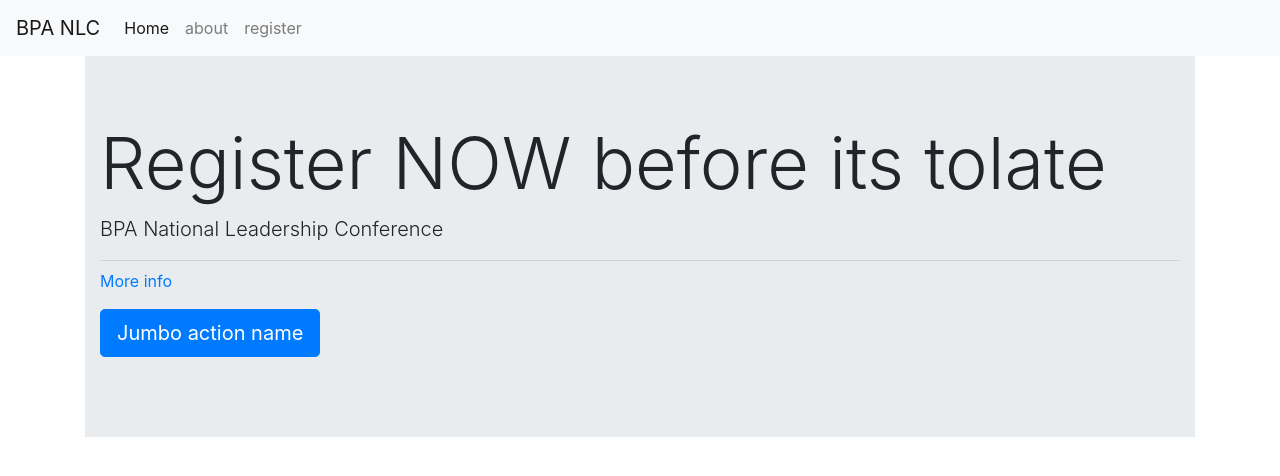
After one commit to fastfists/BPA-NLC-website, a Flask app: page /register in a window 1280 px wide. The commit adds this page. Shown: the top 476 px of the page. Run offline with Flask 2, Linux system fonts and the light colour scheme; some libraries are stand-ins or nearby versions.

Commit message:
added register route

```diff
--- a/NLC/routes/__init__.py
+++ b/NLC/routes/__init__.py
@@ -1,4 +1,6 @@
 from .home import home_bp
+from .register import regis_bp
 
 def init_app(app):
     app.register_blueprint(home_bp)
+    app.register_blueprint(regis_bp)
--- a/NLC/routes/home.py
+++ b/NLC/routes/home.py
@@ -2,9 +2,10 @@
 
 home_bp = Blueprint('home_bp', __name__, template_folder='templates')
 
+@home_bp.route('/home')
 @home_bp.route('/')
 def home():
-    return render_template('home.html')
+    return render_template('home.html', name="`John")
 
 @home_bp.route('/about')
 def about():
--- /dev/null
+++ b/NLC/routes/register.py
@@ -0,0 +1,7 @@
+from flask import Blueprint, render_template
+
+regis_bp = Blueprint('regis_bp', __name__, template_folder='templates')
+
+@regis_bp.route('/register')
+def register():
+    return render_template('register.html')
--- a/NLC/templates/about.html
+++ b/NLC/templates/about.html
@@ -5,7 +5,7 @@
     <h1>Welcome to BPA: Buisness Professionals of America</h1>
     <p>Lorem ipsum dolor, sit amet consectetur adipisicing elit. Commodi saepe cumque expedita aut. Hic placeat assumenda necessitatibus excepturi nam tempore a nihil! Est delectus laudantium temporibus eligendi adipisci odit ab?</p>
   </div>
-{%endblock header %}
+{% endblock header %}
 
 {% block body %}
 <div class="container">
@@ -37,4 +37,5 @@
     </div>
 
   </div>
+
 {% endblock body %}
--- /dev/null
+++ b/NLC/templates/register.html
@@ -0,0 +1,15 @@
+{% extends 'layout.html' %}
+
+{% block body %}
+<div class="jumbotron jumbotron-fluid">
+    <div class="container">
+        <h1 class="display-3">Register NOW before its tolate</h1>
+        <p class="lead">BPA National Leadership Conference</p>
+        <hr class="my-2">
+        <p> <a href=/about> More info </a></p>
+        <p class="lead">
+            <a class="btn btn-primary btn-lg" href="/" role="button">Jumbo action name</a>
+        </p>
+    </div>
+</div>
+{% endblock body %}
--- a/run.py
+++ b/run.py
@@ -1,3 +1,6 @@
 import NLC
 
 app = NLC.create_app()
+
+if __name__ == '__main__':
+    app.run(port=5000, debug=True)
```
Also changed, not shown: NLC/templates/home.html (+12 -0 lines).
